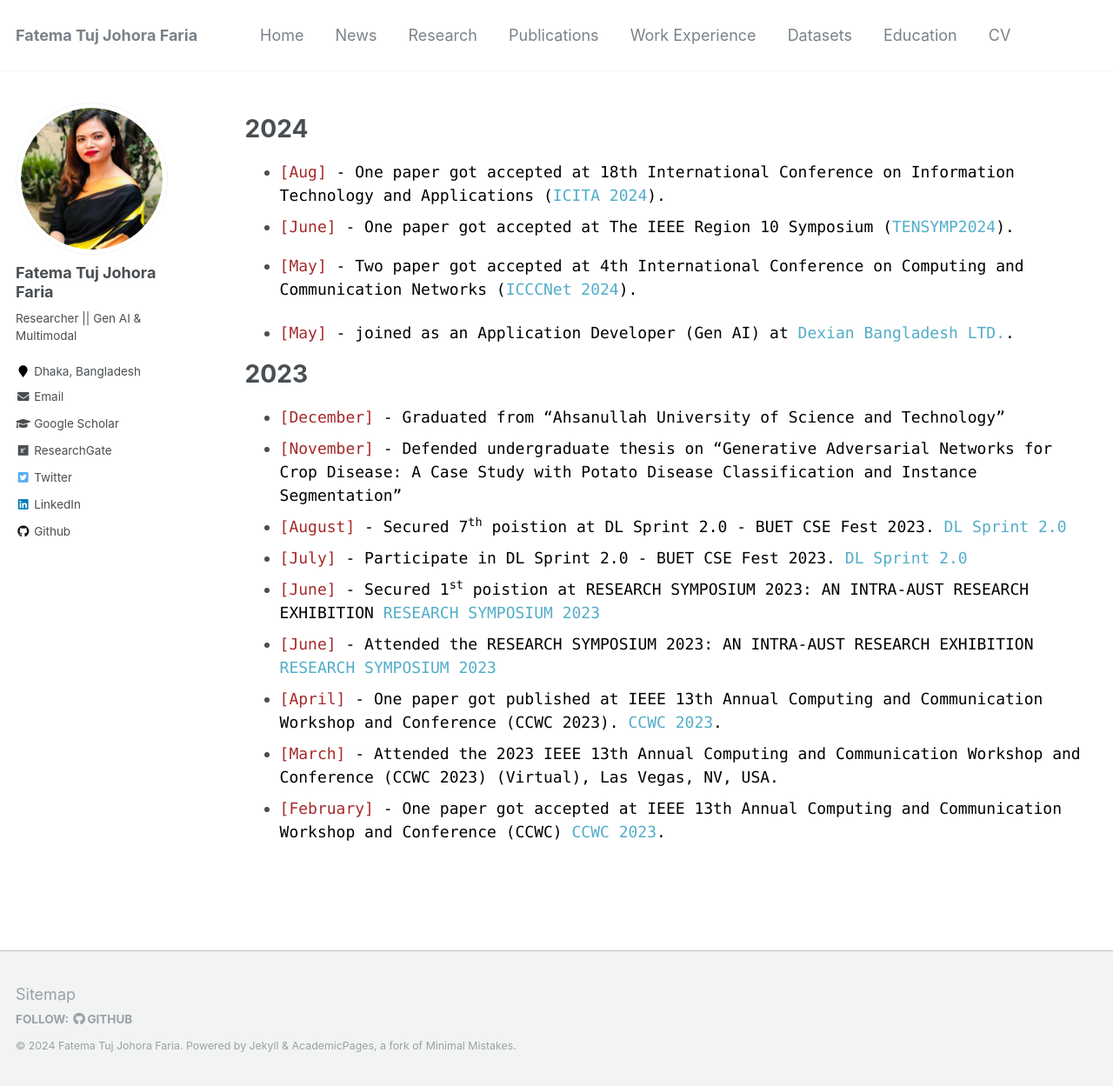
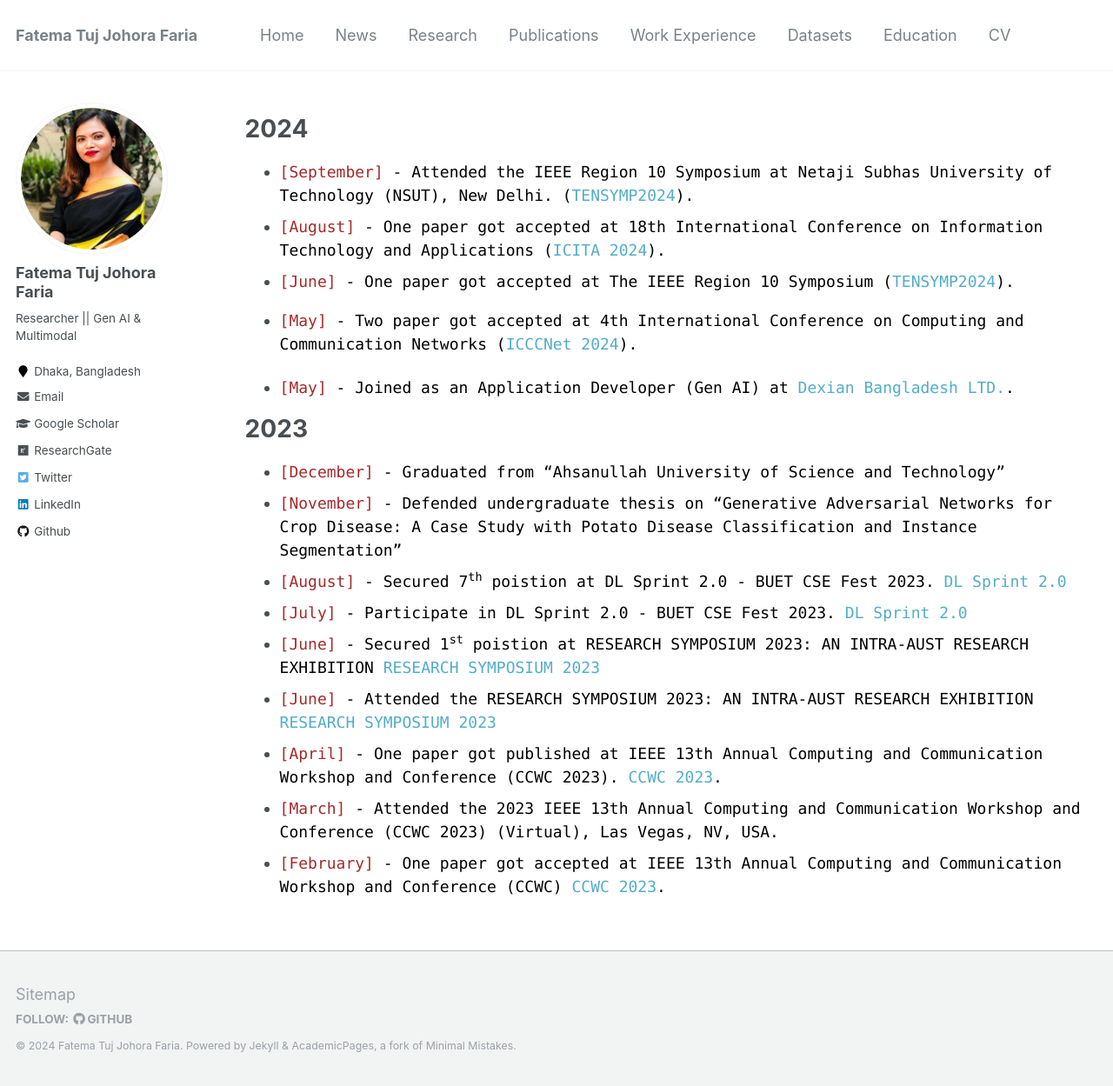
Before and after one commit to fatemafaria142/fatemafaria142.github.io, a Jekyll site: the page built from _pages/news.md, in a window 1280 px wide and 1249 px high. Shown: the whole window at 87% size. Built offline with Jekyll 4.4.1, drawn with Linux system fonts in a browser that asks for light colours.

Commit message:
Update news.md

```diff
--- a/_pages/news.md
+++ b/_pages/news.md
@@ -6,12 +6,12 @@ author_profile: true
 ---
 
 # 2024
-
-+ <span style="font-family:Monaco; color:black;"><span style="color:brown">[Aug]</span> -  One paper got accepted at 18th International Conference on Information Technology and Applications ([ICITA 2024](https://www.icita.world/#/)).
++ <span style="font-family:Monaco; color:black;"><span style="color:brown">[September]</span> - Attended the IEEE Region 10 Symposium at Netaji Subhas University of Technology (NSUT), New Delhi. ([TENSYMP2024](https://ieeedelhi-tensymp2024.org/)).
++ <span style="font-family:Monaco; color:black;"><span style="color:brown">[August]</span> -  One paper got accepted at 18th International Conference on Information Technology and Applications ([ICITA 2024](https://www.icita.world/#/)).
 + <span style="font-family:Monaco; color:black;"><span style="color:brown">[June]</span> -  One paper got accepted at The IEEE Region 10 Symposium ([TENSYMP2024](https://ieeedelhi-tensymp2024.org/)).
 + <span style="font-family:Monaco; color:black;"><span style="color:brown">[May]</span> -  Two paper got accepted at 4th International Conference on Computing and Communication Networks ([ICCCNet 2024](https://icccn.co.uk/)).
 
-+ <span style="font-family:Monaco; color:black;"><span style="color:brown">[May]</span> -  joined as an Application Developer (Gen AI) at [Dexian Bangladesh LTD.](https://www.linkedin.com/company/dexiansolutions/).
++ <span style="font-family:Monaco; color:black;"><span style="color:brown">[May]</span> -  Joined as an Application Developer (Gen AI) at [Dexian Bangladesh LTD.](https://www.linkedin.com/company/dexiansolutions/).
 
 <!-- + <span style="font-family:Monaco; color:black;"><span style="color:brown">[May]</span> -  Our paper [Ben-Sarc](https://www.cambridge.org/core/journals/natural-language-processing/article/bensarc-a-selfannotated-corpus-for-sarcasm-detection-from-bengali-social-media-comments-and-its-baseline-evaluation/CE2E2FE7EC596AB6E0C528E995214095) published in [Natural Language Processing](https://www.cambridge.org/core/journals/natural-language-processing)! <span style="color:red;">[Cambridge Q1 journal]</span></span>
 + <span style="font-family:Monaco; color:black;"><span style="color:brown">[May]</span> - Worked as a <span style="color:red;">Reviewer</span> of [Neurocomputing](https://www.sciencedirect.com/journal/neurocomputing). <span style="color:red;">[Elsevier Q1 journal]</span></span>
```
